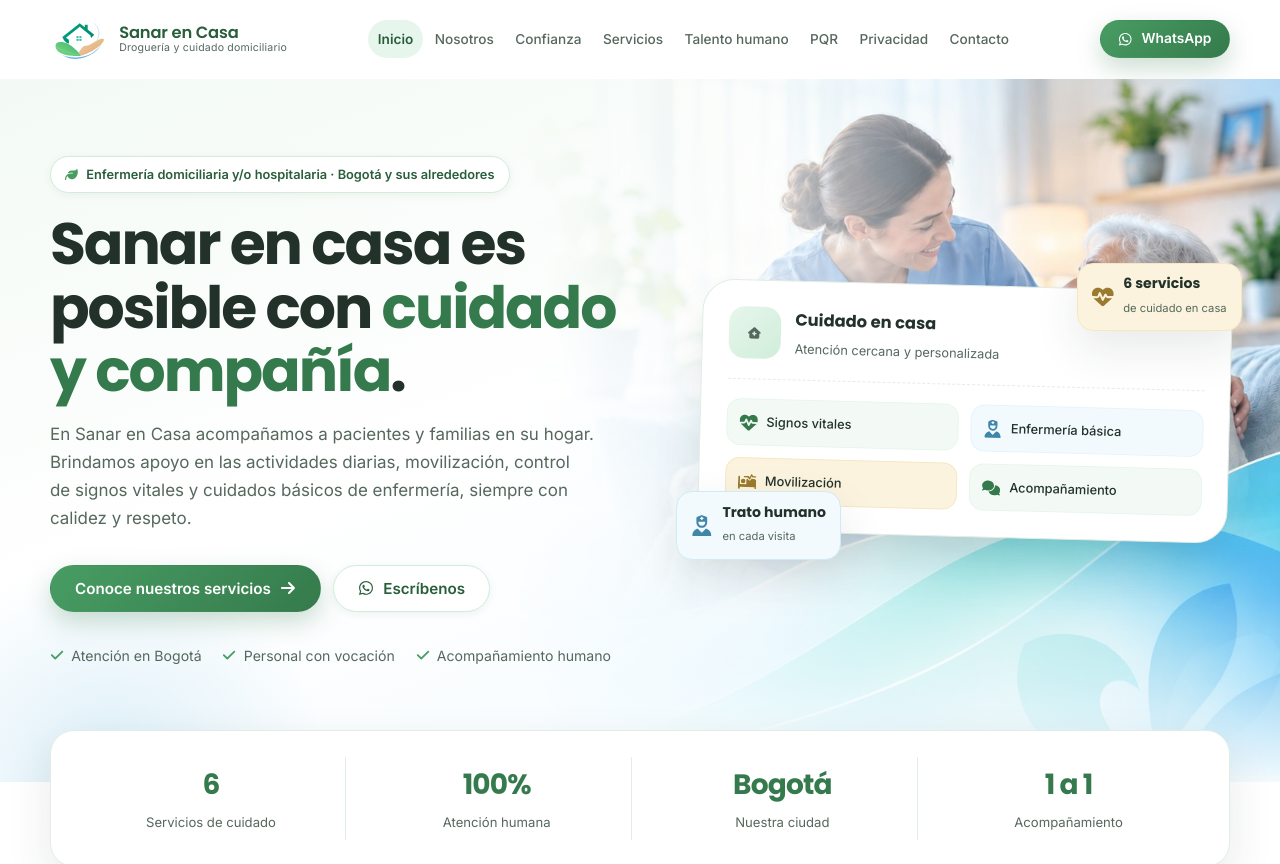
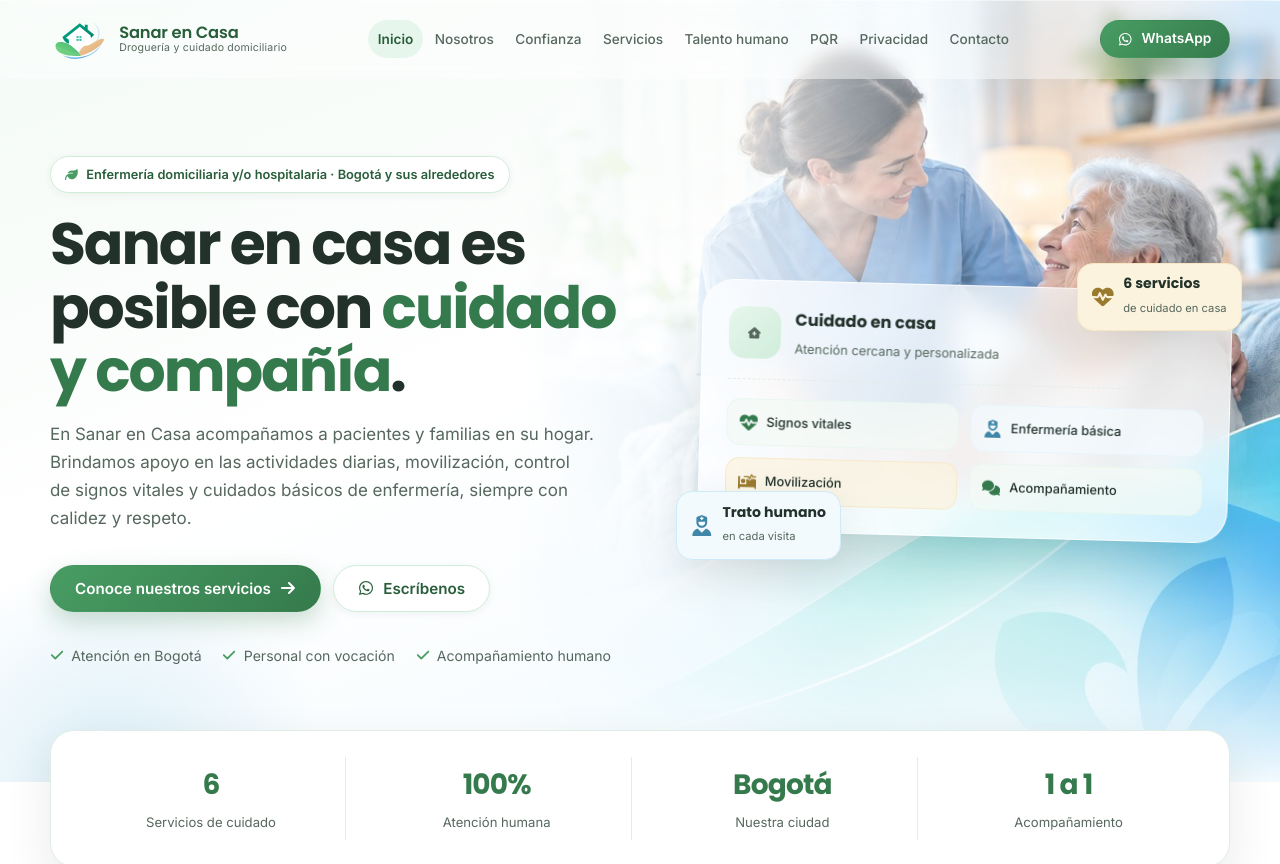
Before and after one commit to BrixnnDev/Sanar-En-Casa, a React (Vite) app: page / in a window 1280 px wide. Shown: the top 864 px of the page. Built offline with nearby package versions, Linux system fonts and the light colour scheme.

Commit message:
Extender la foto desde el navbar y hacer translucida la tarjeta del inicio

```diff
--- a/src/components/Header.jsx
+++ b/src/components/Header.jsx
@@ -29,7 +29,9 @@
   }, [open])
 
   return (
-    <header className={`site-header${scrolled ? ' is-scrolled' : ''}`}>
+    <header
+      className={`site-header${scrolled ? ' is-scrolled' : ''}${pathname === '/' ? ' site-header--over-hero' : ''}`}
+    >
       <div className="container header__inner">
         <Logo />
 
--- a/src/index.css
+++ b/src/index.css
@@ -328,6 +328,12 @@
   box-shadow: 0 8px 30px rgba(34, 49, 42, 0.06);
 }
 
+.site-header--over-hero:not(.is-scrolled) {
+  background: rgba(255, 255, 255, 0.45);
+  backdrop-filter: blur(8px);
+  -webkit-backdrop-filter: blur(8px);
+}
+
 .header__inner {
   display: flex;
   align-items: center;
@@ -433,7 +439,9 @@
   position: relative;
   overflow: hidden;
   background: linear-gradient(160deg, var(--verde-50) 0%, #fff 45%, var(--azul-50) 100%);
+  margin-top: -78px;
   padding: clamp(3rem, 6vw, 5.5rem) 0 clamp(4.5rem, 9vw, 7.5rem);
+  padding-top: calc(clamp(3rem, 6vw, 5.5rem) + 78px);
 }
 
 .hero__fondo {
@@ -541,8 +549,10 @@
 }
 
 .hero-card {
-  background: #fff;
-  border: 1px solid var(--borde);
+  background: rgba(255, 255, 255, 0.72);
+  backdrop-filter: blur(14px) saturate(1.15);
+  -webkit-backdrop-filter: blur(14px) saturate(1.15);
+  border: 1px solid rgba(255, 255, 255, 0.8);
   border-radius: 32px;
   padding: 1.6rem;
   box-shadow: var(--sombra-lg);
@@ -592,8 +602,8 @@
   display: flex;
   align-items: center;
   gap: 0.55rem;
-  background: var(--verde-50);
-  border: 1px solid var(--verde-100);
+  background: color-mix(in srgb, var(--verde-50) 72%, transparent);
+  border: 1px solid color-mix(in srgb, var(--verde-100) 85%, transparent);
   border-radius: 14px;
   padding: 0.75rem;
   font-size: 0.8rem;
@@ -607,8 +617,8 @@
 }
 
 .hero-mini:nth-child(2) {
-  background: var(--azul-50);
-  border-color: var(--azul-100);
+  background: color-mix(in srgb, var(--azul-50) 72%, transparent);
+  border-color: color-mix(in srgb, var(--azul-100) 85%, transparent);
 }
 
 .hero-mini:nth-child(2) svg {
@@ -616,8 +626,8 @@
 }
 
 .hero-mini:nth-child(3) {
-  background: var(--dorado-100);
-  border-color: var(--dorado-200);
+  background: color-mix(in srgb, var(--dorado-100) 72%, transparent);
+  border-color: color-mix(in srgb, var(--dorado-200) 85%, transparent);
 }
 
 .hero-mini:nth-child(3) svg {
@@ -2075,6 +2085,11 @@
     height: 70px;
   }
 
+  .hero {
+    margin-top: -70px;
+    padding-top: calc(clamp(3rem, 6vw, 5.5rem) + 70px);
+  }
+
   .brand__mark {
     width: 48px;
     height: 39px;
```
